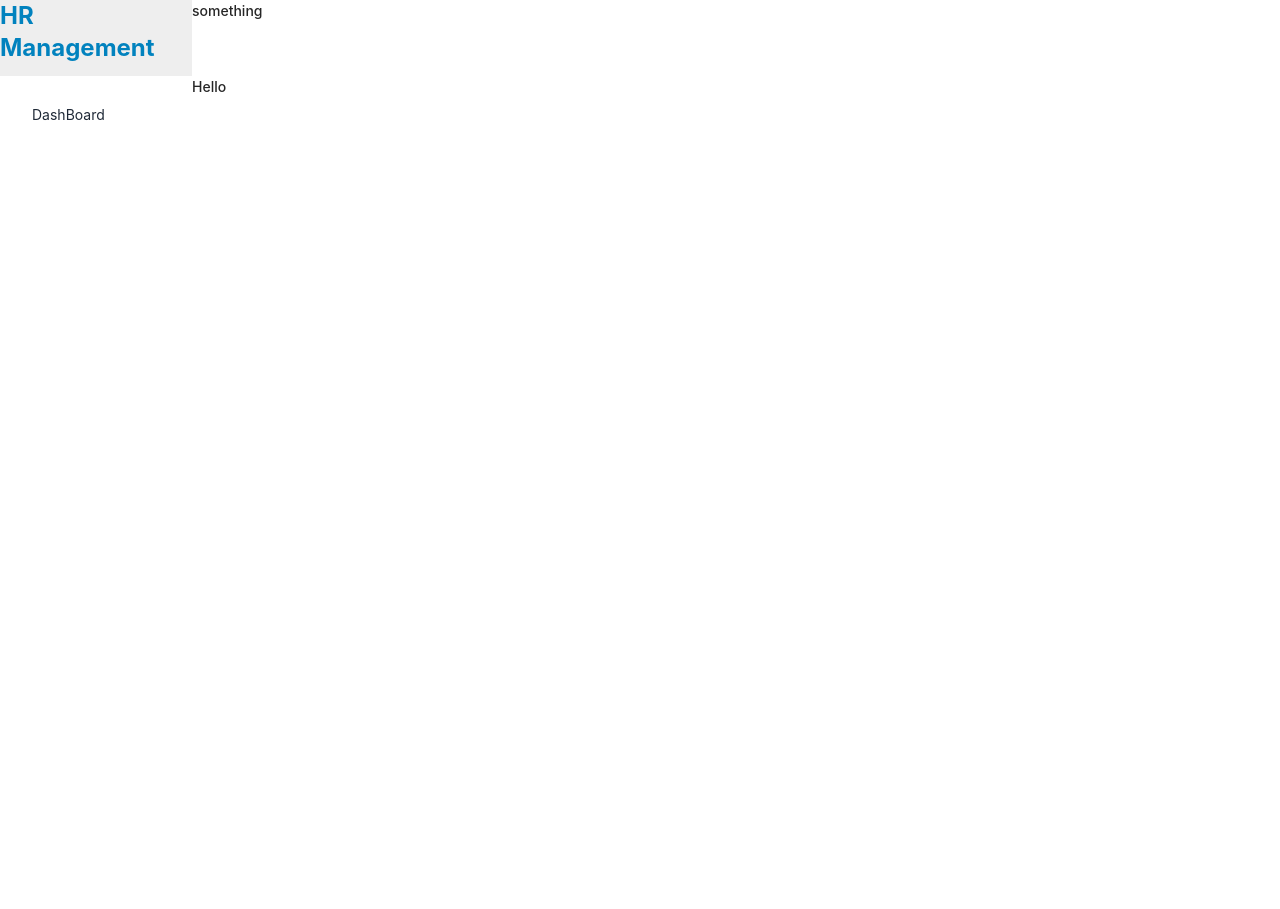
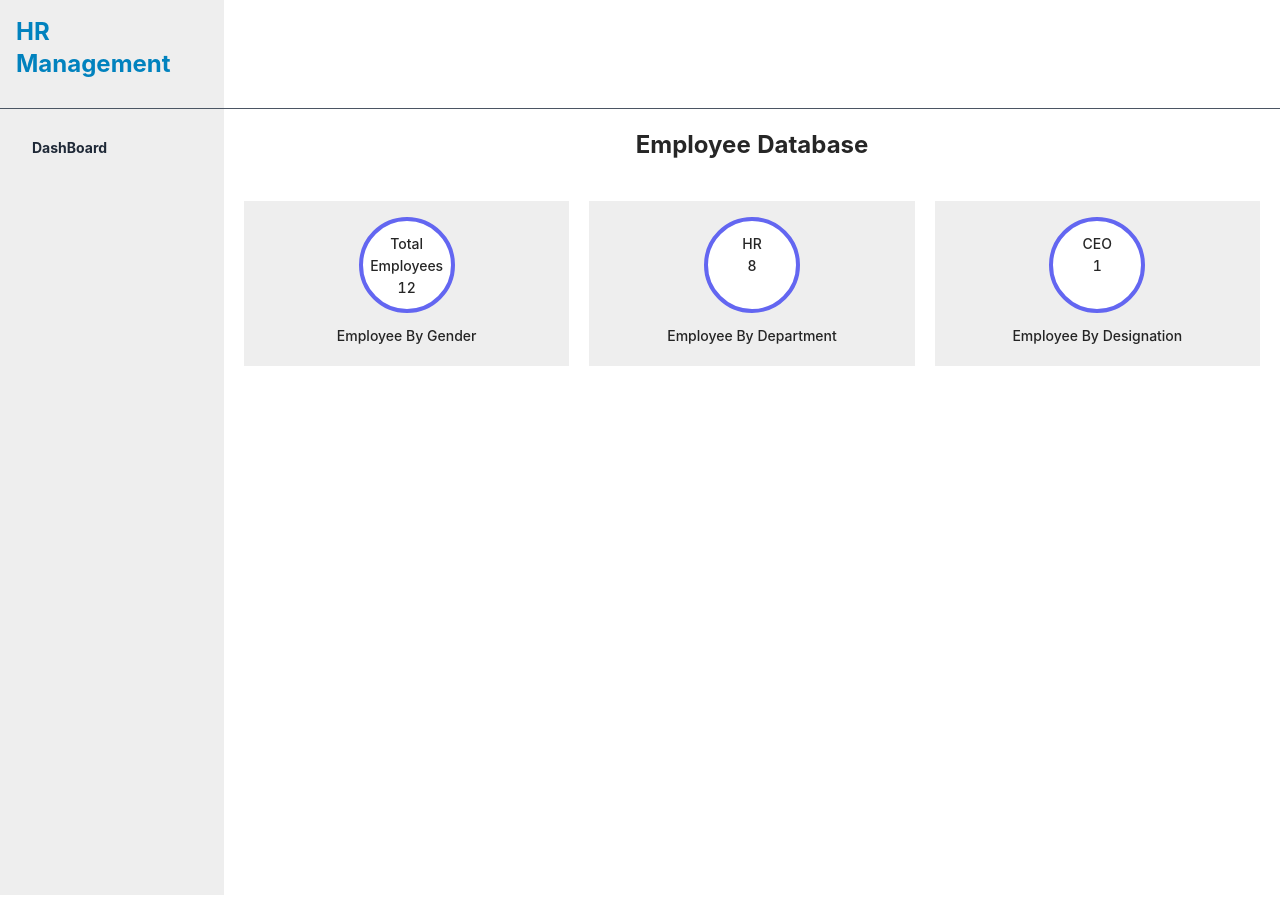
Before and after one commit to TeamHero6/knot-client, a React (Create React App) app: page /hrdashboard in a window 1280 px wide. Before the commit the page ends 876 px from the top, so only its background shows below. Built offline with nearby package versions, Linux system fonts and the light colour scheme; the HTML template or start-up script is replaced by a standard one.

Commit message:
employee Database section implement

```diff
--- a/src/Components/Pages/Hrdashboard/Hrdashboard.js
+++ b/src/Components/Pages/Hrdashboard/Hrdashboard.js
@@ -5,26 +5,52 @@ import './Hrdashboard.css'
 const Hrdashboard = () => {
     return (
         <div>
-            <div className='flex'>
-                    <div className='gray w-48'>
+            <div className='flex border-b border-gray-600'>
+                <div className='gray w-56 p-4'>
                     <h2 className='text-2xl font-bold dash_color'>HR Management</h2>
                 </div>
                 <div>
-                        <h3>something</h3>
+
                 </div>
             </div>
+
             <div class="drawer drawer-mobile">
                 <input id="dashboard-sidebar" type="checkbox" class="drawer-toggle" />
                 <div class="drawer-content">
-                <h3>Hello</h3>
+
+                    <div className='pt-5'>
+                        <h1 className='text-2xl text-center font-bold'>Employee Database</h1>
+                        <div className='grid grid-cols-3 gap-5 mt-5 p-5'>
+                            <div className='gray pb-3'>
+                                <div class="w-24 h-24 rounded-full bg-white mx-auto text-center pt-3 mt-4 border-4 border-indigo-500/100">
+                                    <span className='font-medium'>Total
+                                        Employees
+                                        12</span>
+                                </div>
+                                <h3 className='text-center font-medium pt-3'>Employee By Gender</h3>
+                            </div>
+                            <div className='gray pb-3'>
+                                <div class="w-24 h-24 rounded-full bg-white mx-auto text-center pt-3 mt-4 border-4 border-indigo-500/100">
+                                    <span className='font-medium'>HR <br /> 8</span>
+                                </div>
+                                <h3 className='text-center font-medium pt-3'>Employee By Department</h3>
+                            </div>
+                            <div className='gray pb-3'>
+                                <div class="w-24 h-24 rounded-full bg-white mx-auto text-center pt-3 mt-4 border-4 border-indigo-500/100">
+                                <span className='font-medium'>CEO <br />1</span>
+                                </div>
+                                <h3 className='text-center font-medium pt-3'>Employee By Designation</h3>
+                            </div>
+
+                        </div>
+                    </div>
 
                     <Outlet></Outlet>
                 </div>
                 <div class="drawer-side">
                     <label for="dashboard-sidebar" class="drawer-overlay"></label>
-                <ul class="menu p-4 overflow-y-auto w-48 bg-base-100 text-base-content">
-                    {/* <!-- Sidebar content here --> */}
-                    <li><Link to="/dashboard">DashBoard</Link></li>
+                    <ul class="menu p-4 overflow-y-auto w-56 text-base-content gray">
+                        <li><Link className='font-bold' to="/hrDashboard">DashBoard</Link></li>
 
                     </ul>
 
```
Lines whose indentation alone changed are shown as unchanged.
